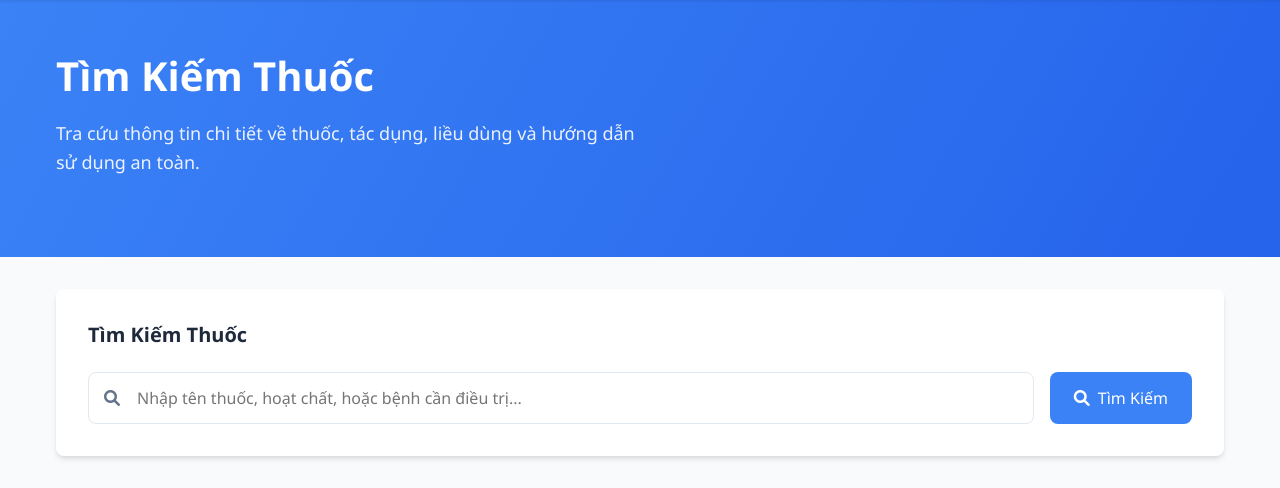
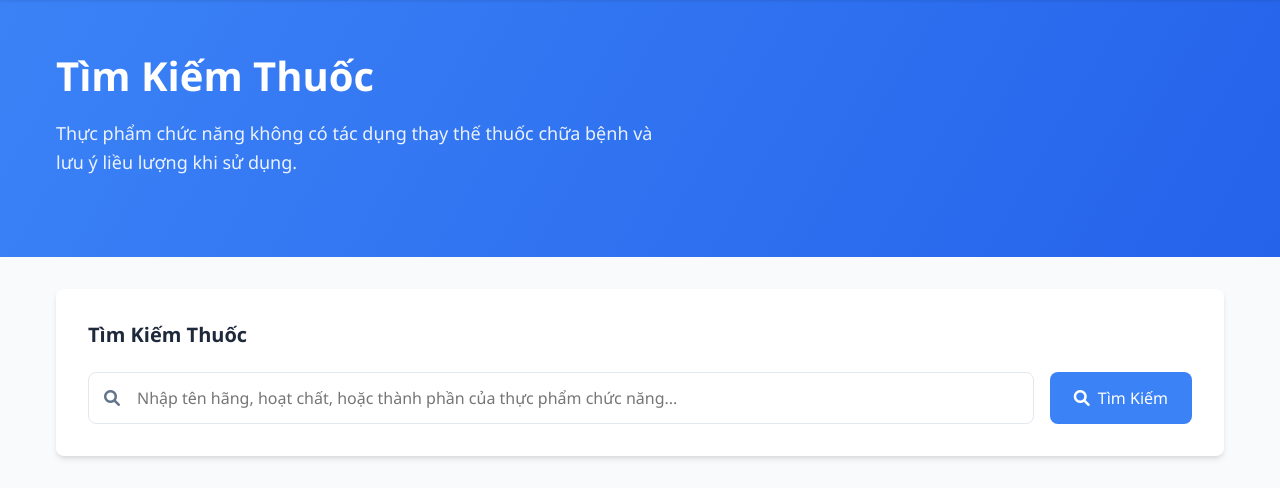
Before and after one commit to Thitrongdan202/SupplementSearch, a Django app: page /search/ in a window 1280 px wide. Shown: the part 59-547 px from the top of the page. Run offline with Django 5.2, Linux system fonts and the light colour scheme.

Commit message:
Update medication_search.html

```diff
--- a/templates/medication_search.html
+++ b/templates/medication_search.html
@@ -518,7 +518,7 @@
         <div class="container">
             <div class="hero-content">
                 <h1>{{ page_title|default:"Hệ Thống Tra Cứu Thuốc" }}</h1>
-                <p>{{ page_subtitle|default:"Tra cứu thông tin chi tiết về thuốc, tác dụng, liều dùng và hướng dẫn sử dụng an toàn." }}</p>
+                <p>{{ page_subtitle|default:"Thực phẩm chức năng không có tác dụng thay thế thuốc chữa bệnh và lưu ý liều lượng khi sử dụng." }}</p>
             </div>
         </div>
     </div>
@@ -530,7 +530,7 @@
                 {% csrf_token %}
                 <div class="search-input-group">
                     <i class="fas fa-search search-icon"></i>
-                    <input type="text" name="q" id="searchInput" class="search-input" placeholder="Nhập tên thuốc, hoạt chất, hoặc bệnh cần điều trị..." value="{{ request.GET.q|default:'' }}" />
+                    <input type="text" name="q" id="searchInput" class="search-input" placeholder="Nhập tên hãng, hoạt chất, hoặc thành phần của thực phẩm chức năng..." value="{{ request.GET.q|default:'' }}" />
                 </div>
                 <button type="submit" class="search-button">
                     <i class="fas fa-search"></i>
```
